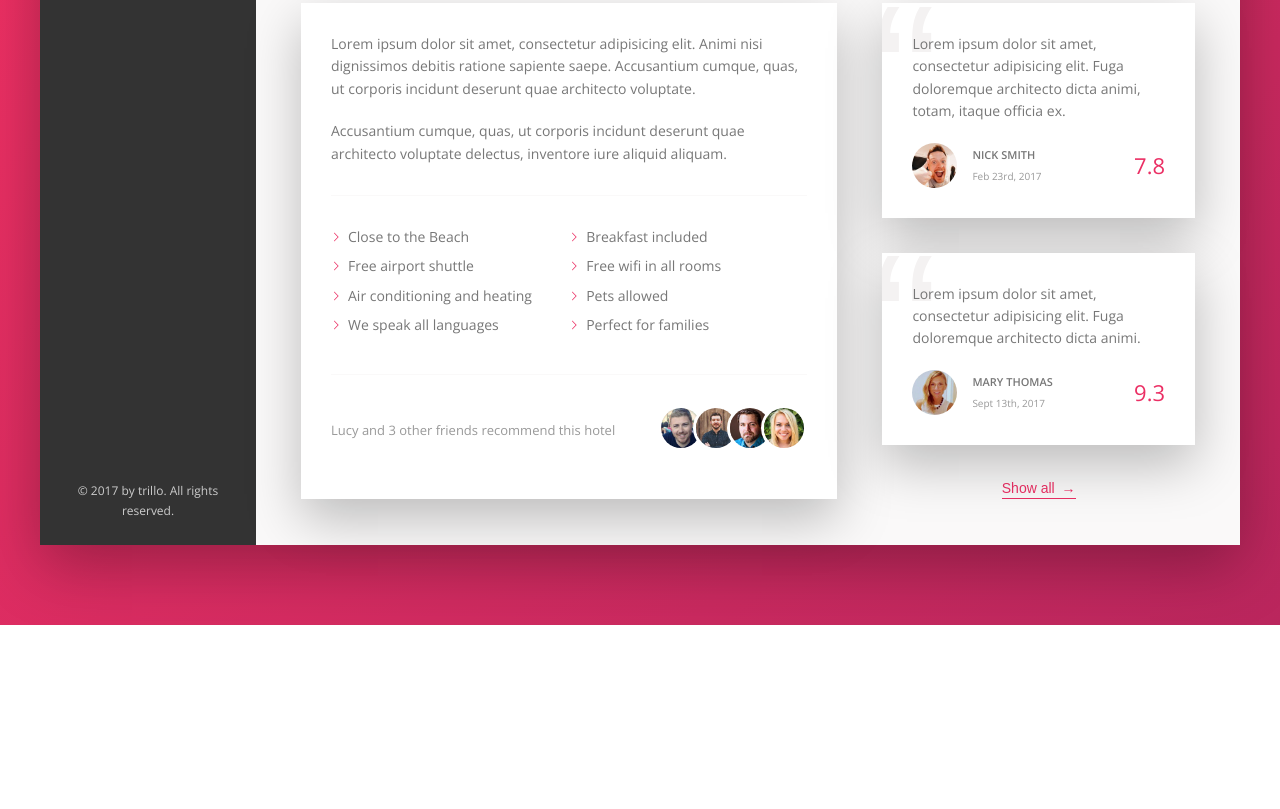
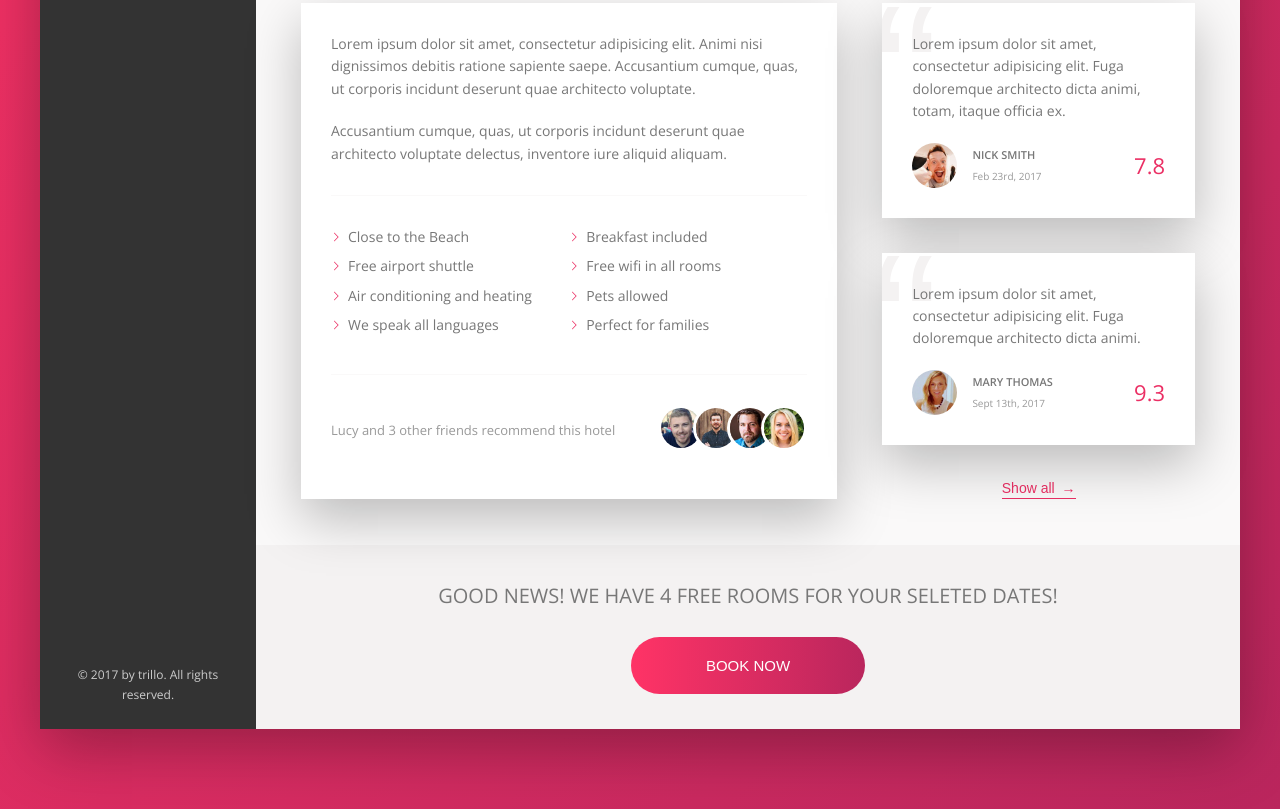
Before and after one commit to mmkrty/Jonas-advance-css-Trillo, a website: page index.html in a window 1280 px wide. Shown: the part 644-1453 px from the top of the page. Before the commit the page ends 1269 px from the top, so only its background shows below. Drawn offline with nearby package versions, Linux system fonts and the light colour scheme.

Commit message:
complete cta section

```diff
--- a/index.html
+++ b/index.html
@@ -215,6 +215,16 @@
 
                     </div>
                 </div>
+
+                <div class="cta">
+                    <h2 class="cta__book-now">
+                        Good news! We have 4 free rooms for your seleted dates!
+                    </h2>
+                    <button class="btn">
+                        <span class="btn__visible">Book now</span>
+                        <span class="btn__invisible">Only 4 rooms left</span>
+                    </button>
+                </div>
             </main>
         </div>
     </div>
--- a/sass/_components.scss
+++ b/sass/_components.scss
@@ -457,3 +457,78 @@
     z-index: 1;
   }
 }
+
+///////////////////////////////////
+//call to action
+.cta {
+  padding: 3.5rem;
+  text-align: center;
+
+  &__book-now {
+    font-size: 2rem;
+    font-weight: 300;
+    text-transform: uppercase;
+    margin-bottom: 2.5rem;
+  }
+}
+
+///////////////////////////////////
+//button
+
+.btn {
+  font-size: 1.5rem;
+  font-weight: 300;
+  text-transform: uppercase;
+  border-radius: 100px;
+  border: none;
+  color: #fff;
+  position: relative;
+  overflow: hidden;
+
+  cursor: pointer;
+
+  background-image: linear-gradient(
+    to right,
+    var(--color-primary-light),
+    var(--color-primary-dark)
+  );
+
+  & > * {
+    display: inline-block;
+    height: 100%;
+    width: 100%;
+    transition: all 0.2s;
+  }
+
+  &__visible {
+    padding: 2rem 7.5rem;
+  }
+
+  &__invisible {
+    padding: 2rem 0;
+    position: absolute;
+    left: 0;
+    top: -100%;
+  }
+
+  &:hover {
+    background-image: linear-gradient(
+      to left,
+      var(--color-primary-light),
+      var(--color-primary-dark)
+    );
+  }
+
+  &:hover &__visible {
+    transform: translateY(100%);
+  }
+
+  &:hover &__invisible {
+    top: 0;
+  }
+
+  &:focus {
+    outline: none;
+    animation: pulsate 1s infinite;
+  }
+}
```
Also changed, not shown: css/style.css.
